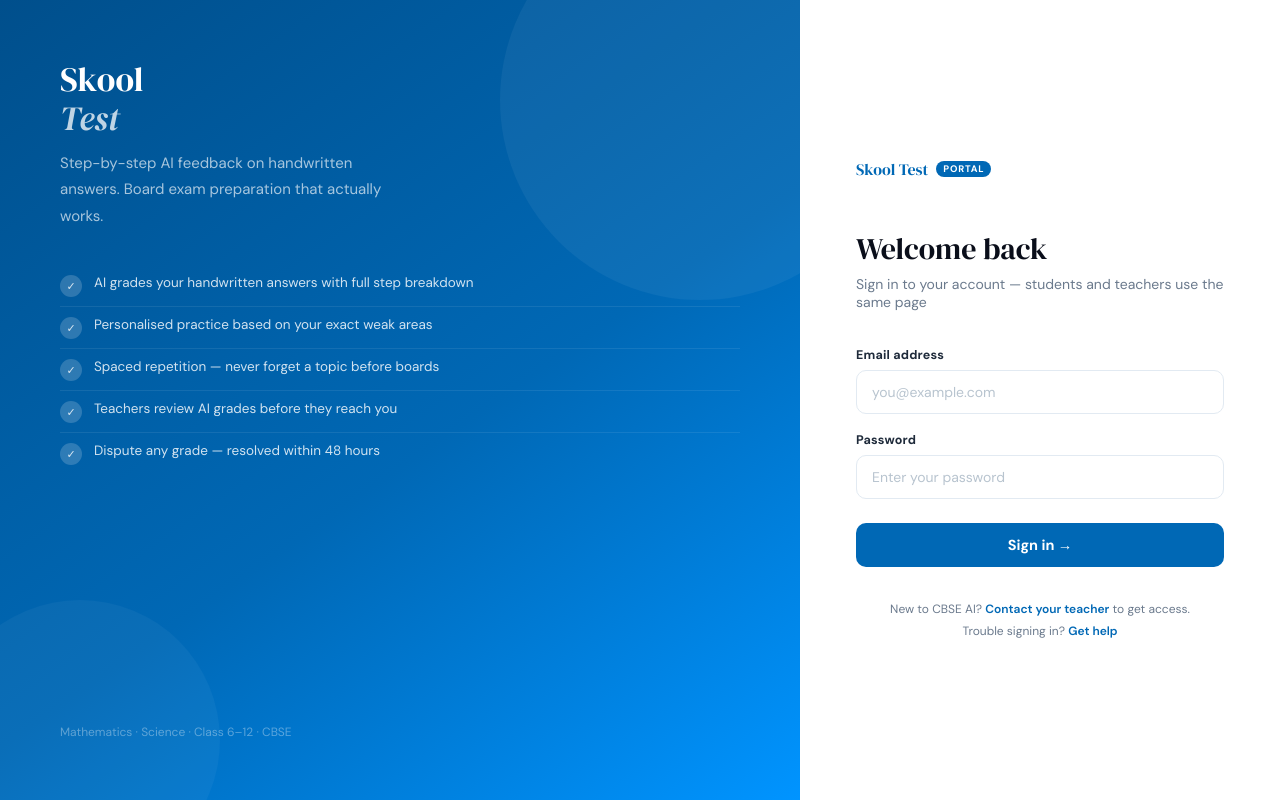
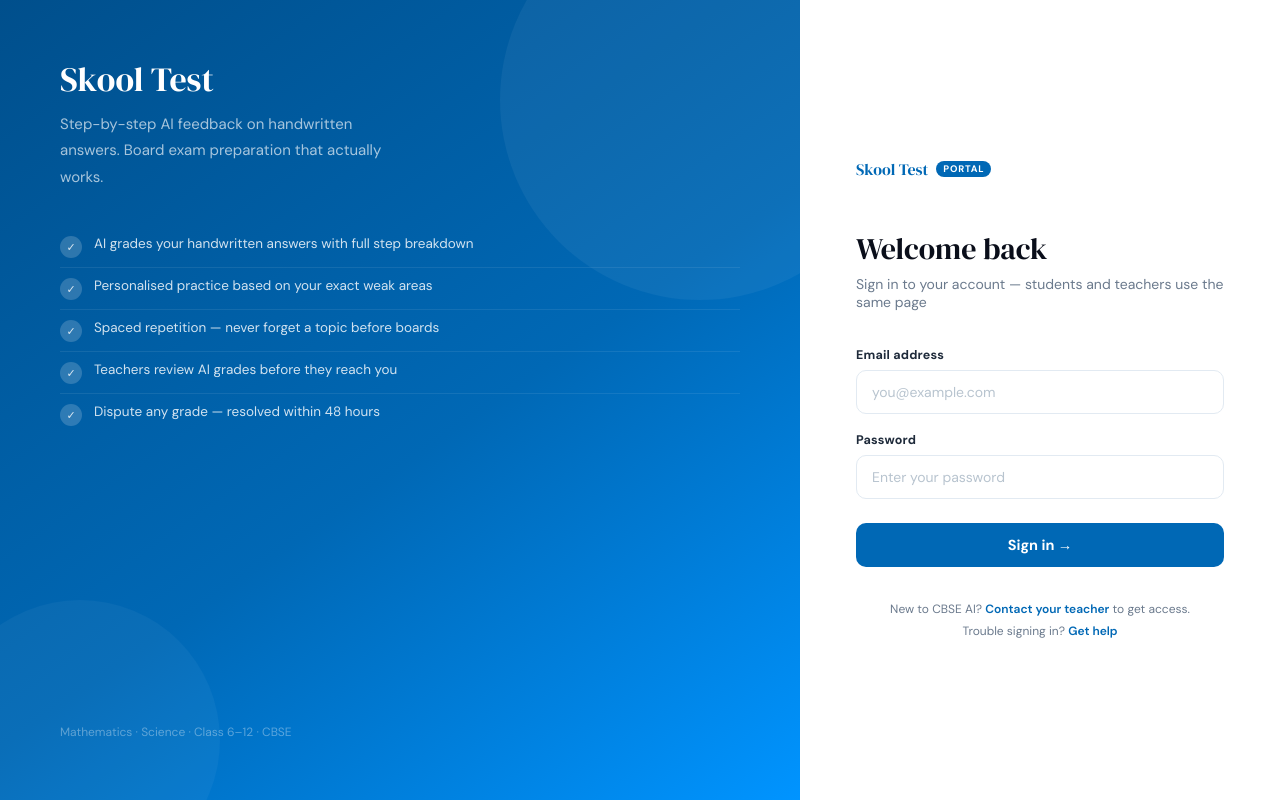
Before and after one commit to Yuvaraj-Premlal/cbse-grading, a Flask app: page / in a window 1280 px wide. Run offline with Flask 3, Linux system fonts and the light colour scheme.

Commit message:
Update brand name in login template

```diff
--- a/cbse-web/templates/login.html
+++ b/cbse-web/templates/login.html
@@ -86,7 +86,7 @@ body{font-family:'DM Sans',sans-serif;background:var(--white);color:var(--text);
   <!-- LEFT -->
   <div class="left">
     <div class="left-top">
-      <div class="brand">Skool<br/><em>Test</em></div>
+      <div class="brand">Skool Test</div>
       <div class="tagline">Step-by-step AI feedback on handwritten answers. Board exam preparation that actually works.</div>
       <ul class="features">
         <li><div class="f-dot">✓</div>AI grades your handwritten answers with full step breakdown</li>
```
